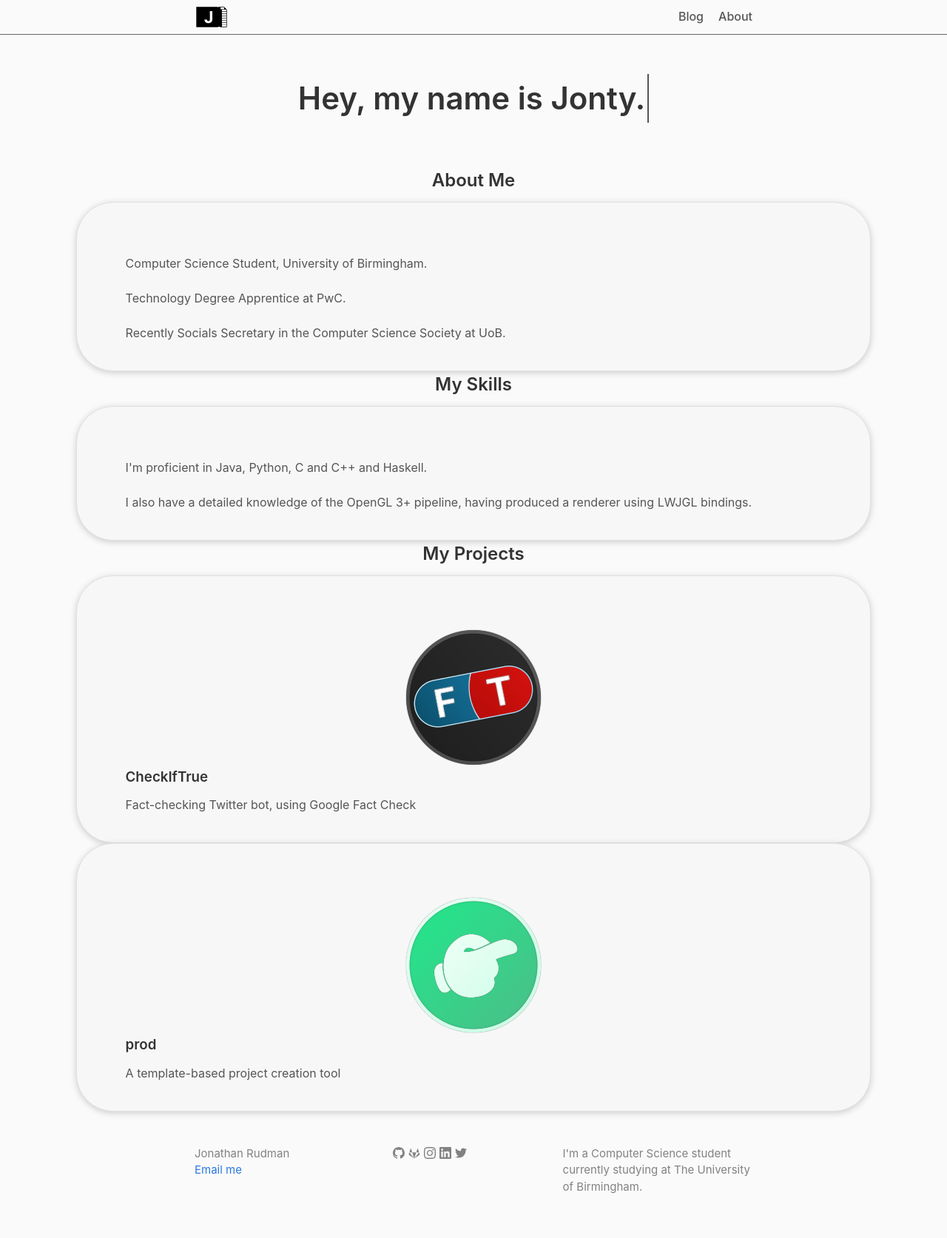
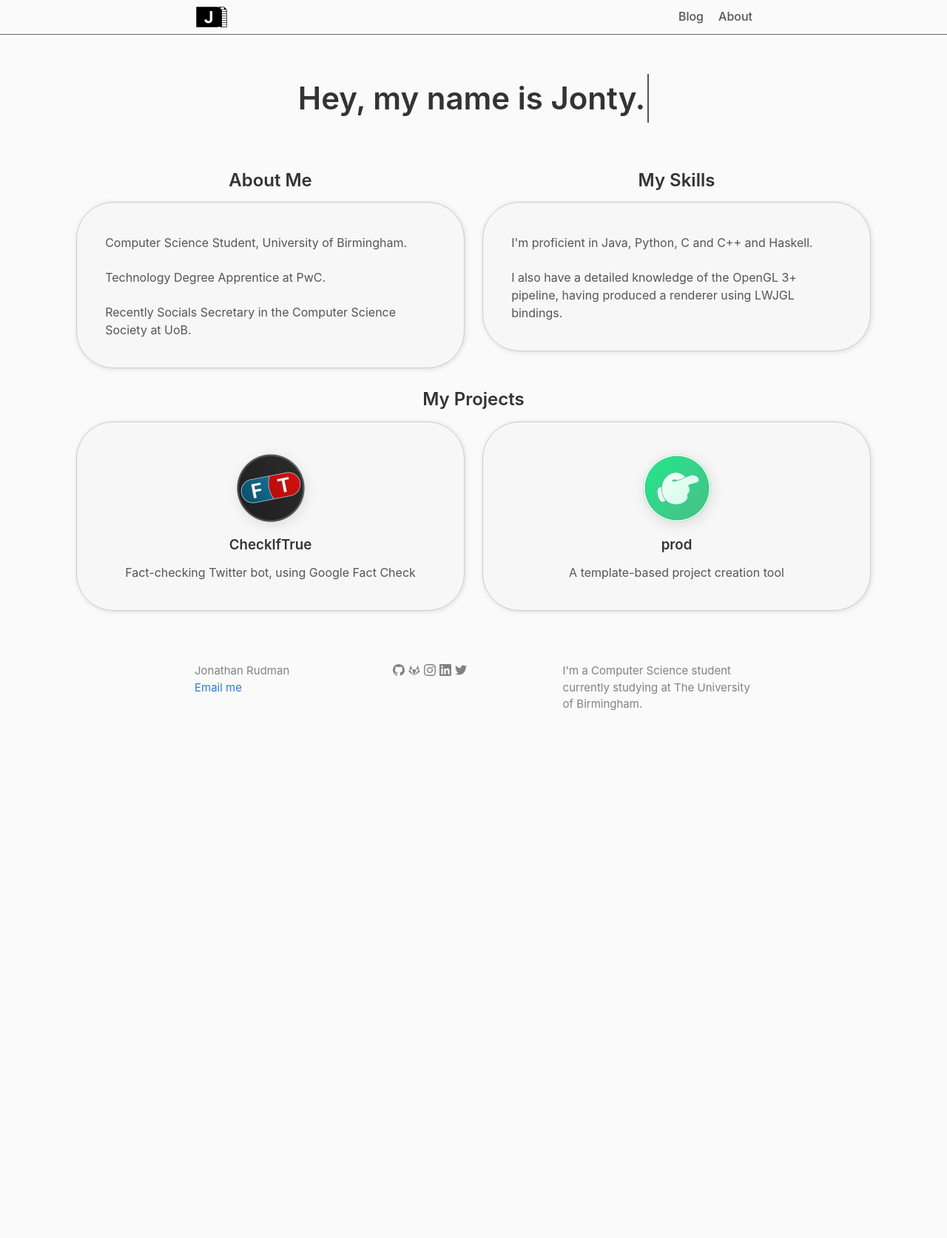
Before and after one commit to JontySR/JontySR.github.io, a Jekyll site: the page built from index.md, in a window 1280 px wide. Shown: the whole page at 74% size. Built offline with Jekyll 4.4.1, drawn with Linux system fonts in a browser that asks for light colours; some web fonts are replaced; Markdown is read by kramdown in place of the engine named in the settings; after the commit the page ends 1021 px from its top, so only the background shows below that.

Commit message:
Updated css

```diff
--- a/_sass/minima.scss
+++ b/_sass/minima.scss
@@ -20,8 +20,9 @@ $colors:(
   text-light:       #3f3f3f,
   background: #fbfafa,
   background-alt: #f8f7f7,
-  card-border: #e1e1e1,
-  shadow: #ccc,
+  card-border: #ccc,
+  shadow: #ddd,
+  shadow-alt: #777,
   code: #eef,
   brand:      #2a7ae2,
   brand-dark: #0a6ac2,
@@ -42,6 +43,7 @@ $colors-dark:(
   background-alt: #191919,
   card-border: #343434,
   shadow: #000,
+  shadow-alt: #000,
   code: #3f3f3f,
   brand:      #3a8af2,
   brand-dark: #1a7ad2,
--- a/_sass/minima/_layout.scss
+++ b/_sass/minima/_layout.scss
@@ -299,13 +299,23 @@
   display: grid;
   grid-template-columns: 1fr;
   gap: 1.5rem;
-  padding: 50px 0 0 0;
-  margin-bottom: -50px;
+  margin-bottom: 1.5em;
+}
 
+.row-2 {
+  @extend .row;
   @media screen and (min-width: $on-medium) {
     grid-template-columns: 1fr 1fr;
-    margin-top: 0;
-    margin-bottom: 0;
+  }
+}
+
+.row-3 {
+  @extend .row;
+  @media screen and (min-width: $on-medium) {
+    grid-template-columns: 1fr 1fr;
+  }
+  @media screen and (min-width: $content-width-wide) {
+    grid-template-columns: 1fr 1fr 1fr;
   }
 }
 
@@ -313,14 +323,8 @@
   padding: 0 0 0 0;
   display: grid;
   grid-template-columns: 1fr;
-  // gap: 5rem;
+  gap: 1.5rem;
   height: min-content;
-  margin-bottom: 3.5rem;
-
-  @media screen and (min-width: $on-medium) {
-    // gap: 6rem;
-    margin-bottom: 0;
-  }
 }
 
 .inner-wrapper > .row {
@@ -330,57 +334,22 @@
   gap: 1rem;
 }
 
-.col-elem > .card {
+.card {
   background-color: getColor(background-alt);
   border-radius: 50px;
   border-width: 1px;
   border-style: solid;
   border-color: getColor(card-border);
-  box-shadow: 0 2px 8px 0 getColor(shadow);
+  box-shadow: 1px 1px 6px 0 getColor(shadow);
   transition: 0.3s;
   min-width: 337px;
   margin-left: auto;
   margin-right: auto;
   height: min-content;
   overflow: hidden;
-
-  @media screen and (min-width: $on-large) {
-    min-width: 361px;
-    margin-top: 0;
-    margin-left: 0;
-    margin-right: 0;
-  }
 }
 
-.row-elem > .card {
-  background-color: getColor(background-alt);
-  border-radius: 50px;
-  border-width: 1px;
-  border-style: solid;
-  border-color: getColor(card-border);
-  box-shadow: 0 2px 8px 0 getColor(shadow);
-  transition: 0.3s;
-  margin-top: 80px;
-  min-width: 337px;
-  margin-left: auto;
-  margin-right: auto;
-  height: min-content;
-  overflow: hidden;
-
-  @media screen and (min-width: $on-large) {
-    margin-top: 0;
-    margin-left: 0;
-    margin-right: 0;
-  }
-}
-
-.card > img {
-  object-fit: cover;
-  margin: 0;
-  width: 300%;
-}
-
-.card > .card-content {
+.card-content {
   padding: 1rem .75rem;
   margin: 5% 5% 0 5%;
 }
@@ -405,3 +374,18 @@
 .card-heading {
   text-align: center;
 }
+
+.project-name, .project-description {
+  text-align: center;
+}
+
+img.project-icon {
+  width: 94px;
+  margin-bottom: 1em;
+  -webkit-filter: drop-shadow(2px 4px 8px getColor(shadow));
+  filter: drop-shadow(2px 4px 8px getColor(shadow));
+}
+
+.project-card {
+  cursor: pointer;
+}
```
